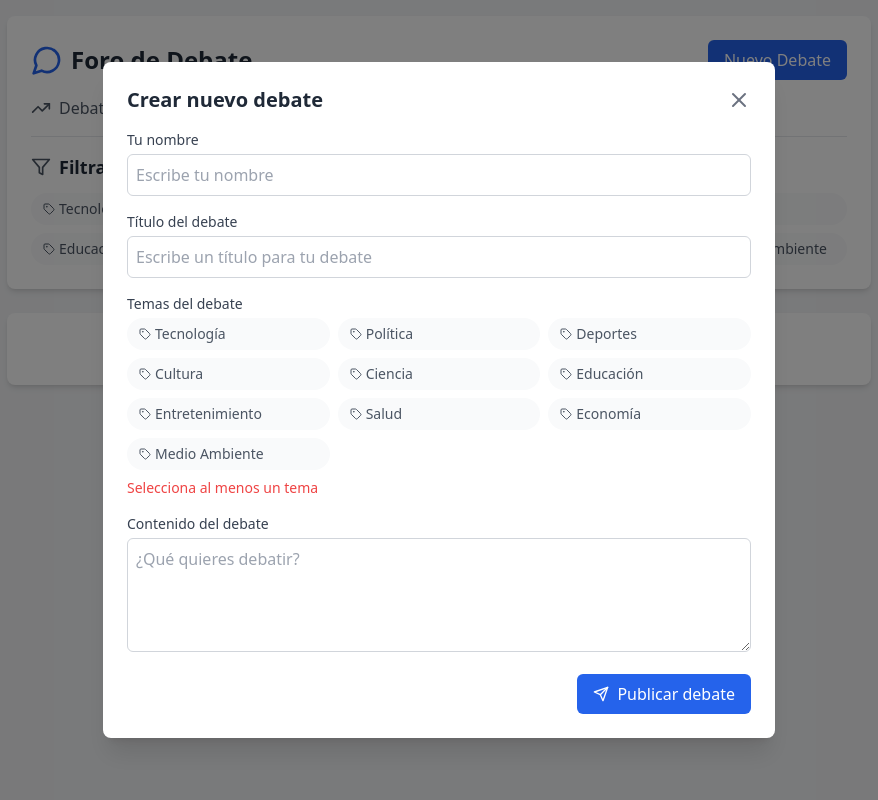
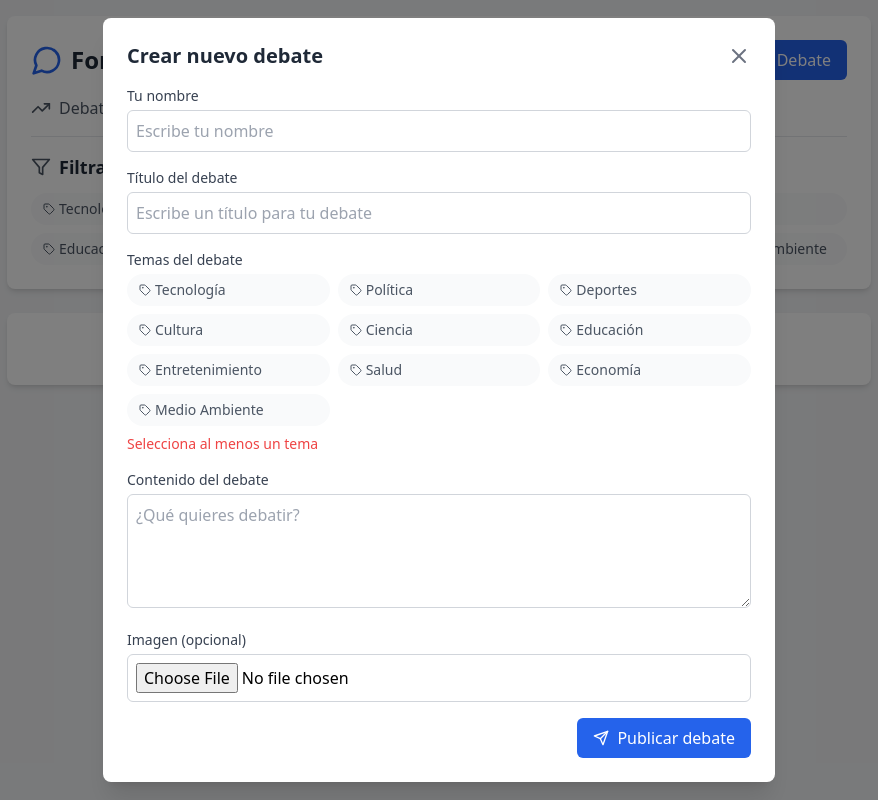
Before and after one commit to lazxnet/debate-libre, a React (Vite) app: page / in a window 1280 px wide. Both pictures are taken after a click on the button "Nuevo Debate". Shown: the whole page, without its empty margins (201-1079 px from the left). Built offline with nearby package versions, Linux system fonts and the light colour scheme.

Commit message:
[ADD] funsionality img in create post

```diff
--- a/src/App.tsx
+++ b/src/App.tsx
@@ -1,5 +1,5 @@
 import React, { useState, useEffect } from 'react';
-import { MessageCircle, Send, ThumbsUp, ThumbsDown, Clock, MessageSquare, TrendingUp, X, Tag, Filter, CornerDownRight, ArrowLeft } from 'lucide-react';
+import { MessageCircle, Send, ThumbsUp, ThumbsDown, Clock, MessageSquare, TrendingUp, X, Tag, Filter, CornerDownRight, ArrowLeft, ImageIcon } from 'lucide-react';
 
 const TOPICS = [
   'Tecnología',
@@ -34,6 +34,7 @@ interface Post {
   username: string;
   comments: Comment[];
   topics: string[];
+  image?: string; // Nueva propiedad para la imagen
 }
 
 function getTopicColor(topic: string): string {
@@ -60,13 +61,15 @@ function App() {
       ...post,
       comments: post.comments || [],
       topics: post.topics || [],
-      dislikes: post.dislikes || 0
+      dislikes: post.dislikes || 0,
+      image: post.image || undefined
     }));
   });
   const [selectedPost, setSelectedPost] = useState<Post | null>(null);
   const [newPost, setNewPost] = useState('');
   const [newPostTitle, setNewPostTitle] = useState('');
   const [postUsername, setPostUsername] = useState('');
+  const [newPostImage, setNewPostImage] = useState<File | null>(null);
   const [newComments, setNewComments] = useState<{ [key: string]: { content: string; username: string } }>({});
   const [showNewPostForm, setShowNewPostForm] = useState(false);
   const [activeCommentForm, setActiveCommentForm] = useState<string | null>(null);
@@ -89,9 +92,16 @@ function App() {
     post.topics.some(topic => selectedFilters.includes(topic))
   );
 
-  const handleSubmit = (e: React.FormEvent) => {
+  const handleSubmit = async (e: React.FormEvent) => {
     e.preventDefault();
     if (!newPost.trim() || !newPostTitle.trim() || !postUsername.trim() || selectedTopics.length === 0) return;
+
+    let imageUrl = undefined;
+    if (newPostImage) {
+      // En un escenario real, aquí subirías la imagen a un servicio de almacenamiento
+      // y obtendrías una URL. Para este ejemplo, usaremos una URL local temporal.
+      imageUrl = URL.createObjectURL(newPostImage);
+    }
 
     const post: Post = {
       id: Date.now().toString(),
@@ -102,7 +112,8 @@ function App() {
       dislikes: 0,
       username: postUsername.trim(),
       comments: [],
-      topics: selectedTopics
+      topics: selectedTopics,
+      image: imageUrl
     };
 
     setPosts(prev => [post, ...prev]);
@@ -110,6 +121,7 @@ function App() {
     setNewPostTitle('');
     setPostUsername('');
     setSelectedTopics([]);
+    setNewPostImage(null);
     setShowNewPostForm(false);
   };
 
@@ -451,6 +463,12 @@ function App() {
                 ))}
               </div>
 
+              {selectedPost.image && (
+                <div className="mb-4">
+                  <img src={selectedPost.image} alt="Imagen del debate" className="w-full h-auto rounded-lg" />
+                </div>
+              )}
+
               <p className="text-gray-700 whitespace-pre-wrap">{selectedPost.content}</p>
             </div>
 
@@ -586,6 +604,7 @@ function App() {
                   onClick={() => {
                     setShowNewPostForm(false);
                     setSelectedTopics([]);
+                    setNewPostImage(null);
                   }}
                   className="text-gray-500 hover:text-gray-700"
                 >
@@ -660,6 +679,18 @@ function App() {
                     required
                   />
                 </div>
+                <div>
+                  <label htmlFor="post-image" className="block text-sm font-medium text-gray-700 mb-1">
+                    Imagen (opcional)
+                  </label>
+                  <input
+                    id="post-image"
+                    type="file"
+                    accept="image/*"
+                    onChange={(e) => setNewPostImage(e.target.files ? e.target.files[0] : null)}
+                    className="w-full p-2 border border-gray-300 rounded-md focus:ring-2 focus:ring-blue-500 focus:border-transparent"
+                  />
+                </div>
                 <div className="flex justify-end">
                   <button
                     type="submit"
@@ -697,7 +728,7 @@ function App() {
                     <Clock className="w-4 h-4" />
                     <span>{new Date(post.timestamp).toLocaleString()}</span>
                   </div>
-                  <div className="flex flex-wrap gap-2">
+                  <div className="flex flex-wrap gap-2 mb-3">
                     {post.topics.map(topic => (
                       <span
                         key={topic}
@@ -708,6 +739,12 @@ function App() {
                       </span>
                     ))}
                   </div>
+                  {post.image && (
+                    <div className="mb-3">
+                      <img src={post.image} alt="Imagen del debate" className="w-full h-48 object-cover rounded-lg" />
+                    </div>
+                  )}
+                  <p className="text-gray-700 line-clamp-3">{post.content}</p>
                 </div>
                 <div className="flex items-center gap-3 ml-4">
                   <button
```
